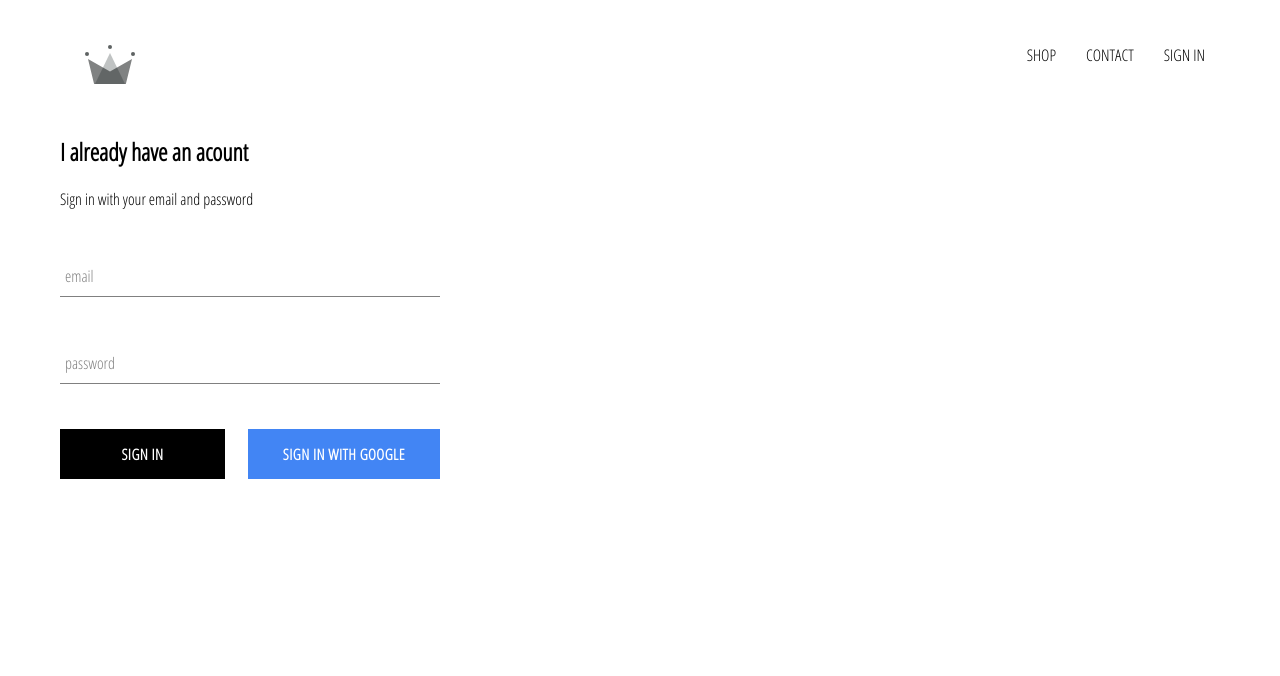
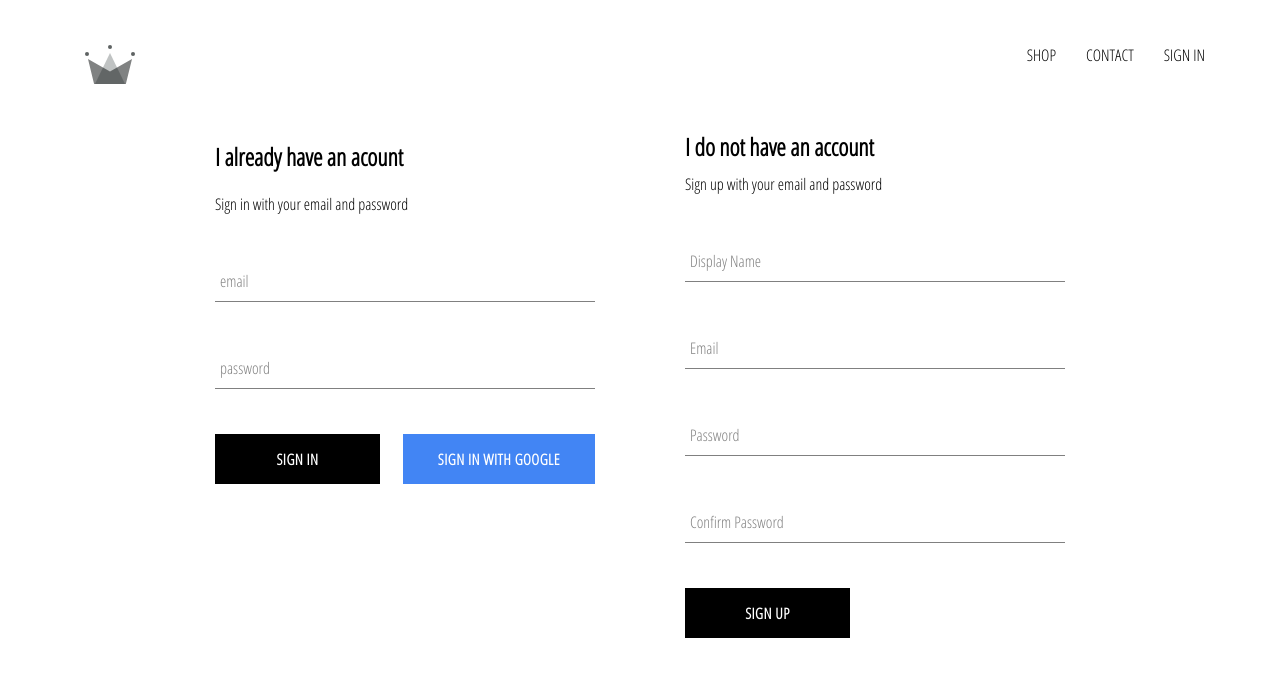
Before and after one commit to ninetensfive/rkg-ecommerce, a React (Create React App) app: page /signin in a window 1280 px wide. Shown: the top 676 px of the page. Built offline with nearby package versions, Linux system fonts and the light colour scheme; no server answers.

Commit message:
Implemented sign up with email and password

```diff
--- a/src/App.js
+++ b/src/App.js
@@ -5,7 +5,7 @@
 
 import Header from "./components/header/header.component";
 import { Switch, Route } from "react-router-dom";
-import { auth } from "./firebase/firebase.utils";
+import { auth, createUserProfileDocument } from "./firebase/firebase.utils";
 
 import "./App.css";
 
@@ -21,8 +21,20 @@
   unsubscribeFromAuth = null;
 
   componentDidMount() {
-    this.unsubscribeFromAuth = auth.onAuthStateChanged(user => {
-      this.setState({currentUser: user})
+    this.unsubscribeFromAuth = auth.onAuthStateChanged(async userAuth => {
+      if(userAuth){
+        const userRef = await createUserProfileDocument(userAuth);
+        userRef.onSnapshot(snapShot => {
+          this.setState({
+            currentUser: {
+              id: snapShot.id,
+              ...snapShot.data()
+            }
+          })
+        });
+      }else{
+        this.setState({currentUser: userAuth});
+      }
     })
   }
 
--- /dev/null
+++ b/src/components/sign-up/sign-up.component.jsx
@@ -0,0 +1,98 @@
+import React from 'react';
+import {auth, createUserProfileDocument} from '../../firebase/firebase.utils';
+
+import FormInput from '../form-input/form-input.component';
+import CustomButton from '../custom-button/custom-button.component';
+
+import './sign-up.styles.scss';
+
+class SignUp extends React.Component {
+    constructor() {
+        super();
+
+        this.state = {
+            displayName: '',
+            email: '',
+            password: '',
+            confirmPassword: ''
+        }
+    }
+
+    handleSubmit = async event => {
+        event.preventDefault();
+
+        const {displayName, email, password, confirmPassword} = this.state;
+
+        if (password !== confirmPassword){
+            alert('Passwords don\'t match');
+            return;
+        }
+
+        try {
+            const {user} = await auth.createUserWithEmailAndPassword(email, password);
+            await createUserProfileDocument(user, {displayName});
+            this.setState({
+                displayName: '',
+                email: '',
+                password: '',
+                confirmPassword: ''
+            });
+        }catch(error) {
+            console.error(error);
+        }
+    }
+
+    handleChange = event =>  {
+        const { name, value } = event.target;
+        this.setState({
+            [name]: value
+        });
+    }
+
+    render() {
+        const {displayName, email, password, confirmPassword} =  this.state;
+        return(
+            <div className='sign-up'>
+                <h2 className='title'>I do not have an account</h2>
+                <span>Sign up with your email and password</span>
+                <form className='sign-up-form' onSubmit={this.handleSubmit}>
+                    <FormInput
+                    type='text'
+                    name='displayName'
+                    value={displayName}
+                    onChange={this.handleChange}
+                    label='Display Name'
+                    required
+                    />
+                    <FormInput
+                    type='email'
+                    name='email'
+                    value={email}
+                    onChange={this.handleChange}
+                    label='Email'
+                    required
+                    />
+                    <FormInput
+                    type='password'
+                    name='password'
+                    value={password}
+                    onChange={this.handleChange}
+                    label='Password'
+                    required
+                    />
+                    <FormInput
+                    type='password'
+                    name='confirmPassword'
+                    value={confirmPassword}
+                    onChange={this.handleChange}
+                    label='Confirm Password'
+                    required
+                    />
+                    <CustomButton type='submit'>SIGN UP</CustomButton>
+                </form>
+            </div>
+        )
+    }
+}
+
+export default SignUp;
--- /dev/null
+++ b/src/components/sign-up/sign-up.styles.scss
@@ -0,0 +1,9 @@
+.sign-up {
+    display: flex;
+    flex-direction: column;
+    width: 380px;
+
+    .title {
+        margin: 10px 0;
+    }
+}
--- a/src/pages/sign-in-and-sign-up/sign-in-and-sign-up.component.jsx
+++ b/src/pages/sign-in-and-sign-up/sign-in-and-sign-up.component.jsx
@@ -1,11 +1,13 @@
 import React from 'react';
 import SignIn from '../../components/sign-in/sign-in.component';
+import SignUp from '../../components/sign-up/sign-up.component';
 
 import '../sign-in-and-sign-up/sign-in-and-sign-up.styles.scss';
 
 const SignInAndSignUpPage = () => (
     <div className='sign-in-and-sign-up'>
         <SignIn />
+        <SignUp />
     </div>
 );
 
--- a/src/pages/sign-in-and-sign-up/sign-in-and-sign-up.styles.scss
+++ b/src/pages/sign-in-and-sign-up/sign-in-and-sign-up.styles.scss
@@ -0,0 +1,6 @@
+.sign-in-and-sign-up {
+    width: 850px;
+    display: flex;
+    justify-content: space-between;
+    margin: 30px auto;
+}
```
